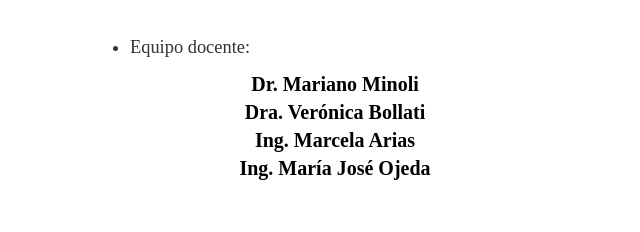
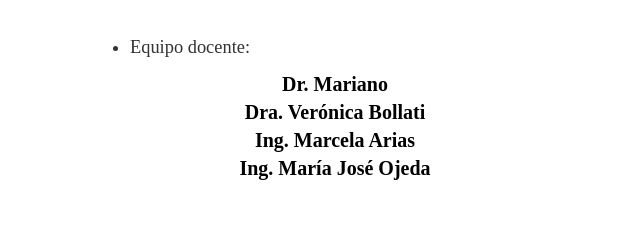
Before and after one commit to Elisa-AB/ProyectoIC, a website: page index.html in a window 1280 px wide. Shown: the part 497-729 px from the top of the page, without its empty margins (305-945 px from the left). Drawn offline with Linux system fonts and the light colour scheme.

Commit message:
Profe Mariano

```diff
--- a/index.html
+++ b/index.html
@@ -21,7 +21,7 @@
                 <li>Equipo docente:</li>
             </ul>
             <div class="valores-centrados">
-                Dr. Mariano Minoli<br>
+                Dr. Mariano <br>
                 Dra. Verónica Bollati<br>
                 Ing. Marcela Arias<br>
                 Ing. María José Ojeda
```
